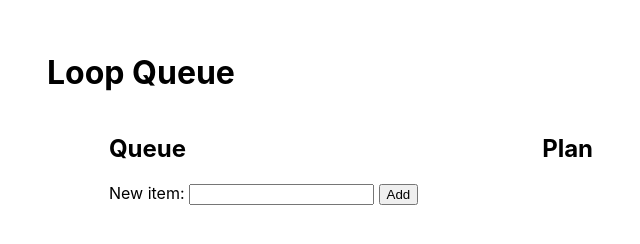
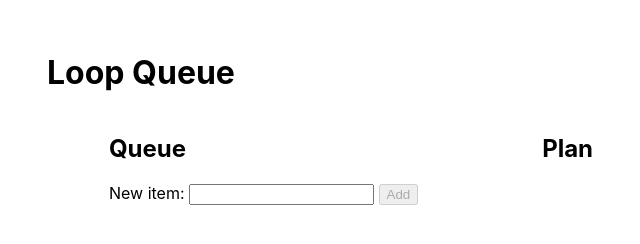
Before and after one commit to Mihiolus/loop-queue, a website built with Vite: page index.html in a window 1280 px wide. Shown: the full height of the page, 289-929 px from the left. Built offline with nearby package versions, Linux system fonts and the light colour scheme.

Commit message:
Disable add button on load

```diff
--- a/index.html
+++ b/index.html
@@ -17,7 +17,7 @@
       <div>
         <label for="newitem">New item:</label>
         <input type="text" name="newitem">
-        <button id="add_item">Add</button>
+        <button id="add_item" disabled>Add</button>
       </div>
 
       <ol>
```
